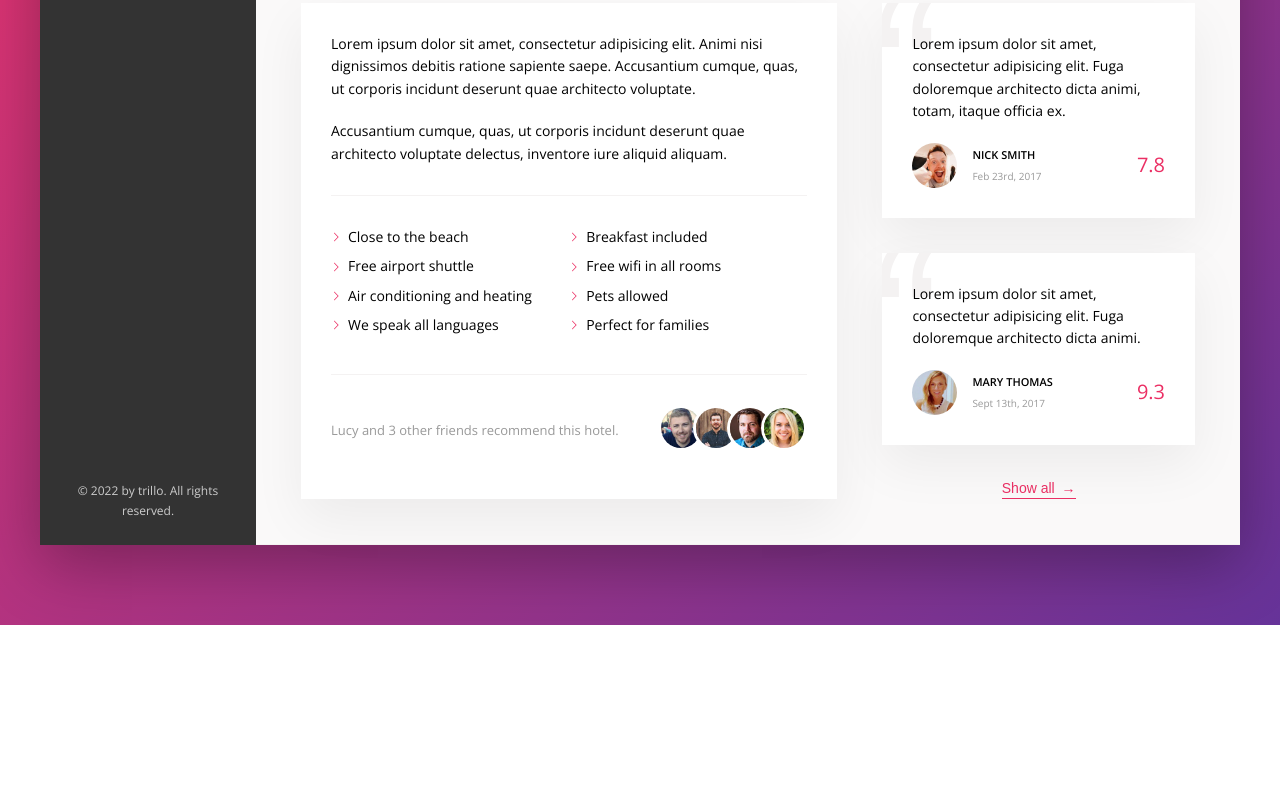
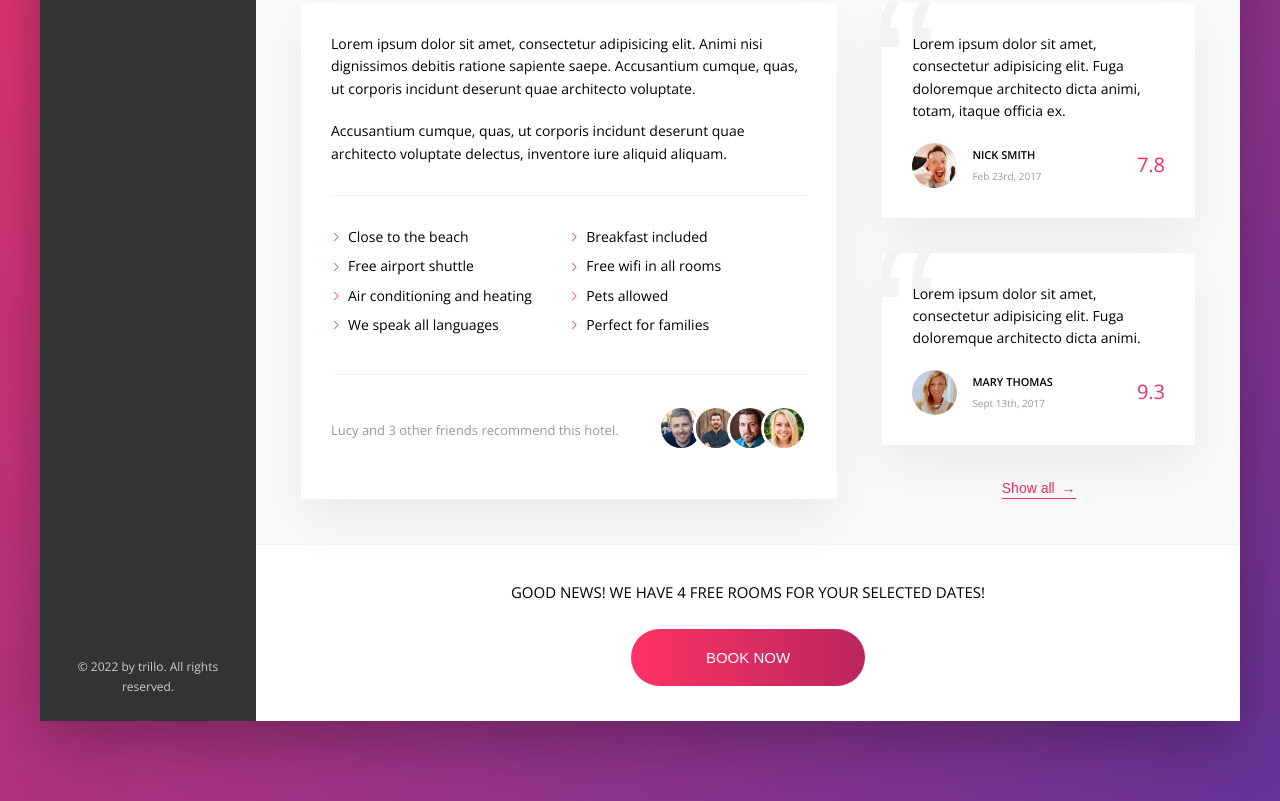
Before and after one commit to kabirolawore/trillo-app, a website: page index.html in a window 1280 px wide. Shown: the part 640-1441 px from the top of the page. Before the commit the page ends 1265 px from the top, so only its background shows below. Drawn offline with nearby package versions, Linux system fonts and the light colour scheme.

Commit message:
Started and finished the cta section

```diff
--- a/index.html
+++ b/index.html
@@ -256,7 +256,17 @@
 
               <button class="btn-inline">Show all <span>&rarr;</span></button>
             </div>
+
             <!--  -->
+          </div>
+          <div class="cta">
+            <h2 class="cta__book-now">
+              Good news! We have 4 free rooms for your selected dates!
+            </h2>
+            <button class="btn">
+              <span class="btn__visible">Book now</span>
+              <span class="btn__invisible">Only 4 rooms left</span>
+            </button>
           </div>
         </main>
       </div>
--- a/sass/_components.scss
+++ b/sass/_components.scss
@@ -470,3 +470,74 @@
     z-index: 1;
   }
 }
+
+/////////////////////////////////////////
+// Call to Action
+
+.cta {
+  padding: 3.5rem 0;
+  text-align: center;
+
+  &__book-now {
+    font-size: 1.5rem;
+    font-weight: 300;
+    text-transform: uppercase;
+    margin-bottom: 2.5rem;
+  }
+}
+
+/////////////////////////////////////////
+// Call to Action Button
+
+.btn {
+  font-size: 1.5rem;
+  font-weight: 300;
+  text-transform: uppercase;
+  border-radius: 100px;
+  border: none;
+  background-image: linear-gradient(
+    to right,
+    var(--color-primary-light),
+    var(--color-primary-dark)
+  );
+  color: #fff;
+  position: relative;
+
+  overflow: hidden;
+  cursor: pointer;
+
+  & > * {
+    display: inline-block;
+    height: 100%;
+    width: 100%;
+    transition: all 0.2s;
+  }
+
+  &__visible {
+    padding: 2rem 7.5rem;
+  }
+
+  &__invisible {
+    position: absolute;
+    padding: 2rem 0;
+
+    left: 0;
+    top: -100%;
+  }
+
+  &:hover {
+    background-image: linear-gradient(
+      to left,
+      var(--color-primary-light),
+      var(--color-primary-dark)
+    );
+  }
+
+  &:hover &__visible {
+    transform: translateY(100%);
+  }
+
+  &:hover &__invisible {
+    top: 0;
+  }
+}
```
Also changed, not shown: css/style.css.
